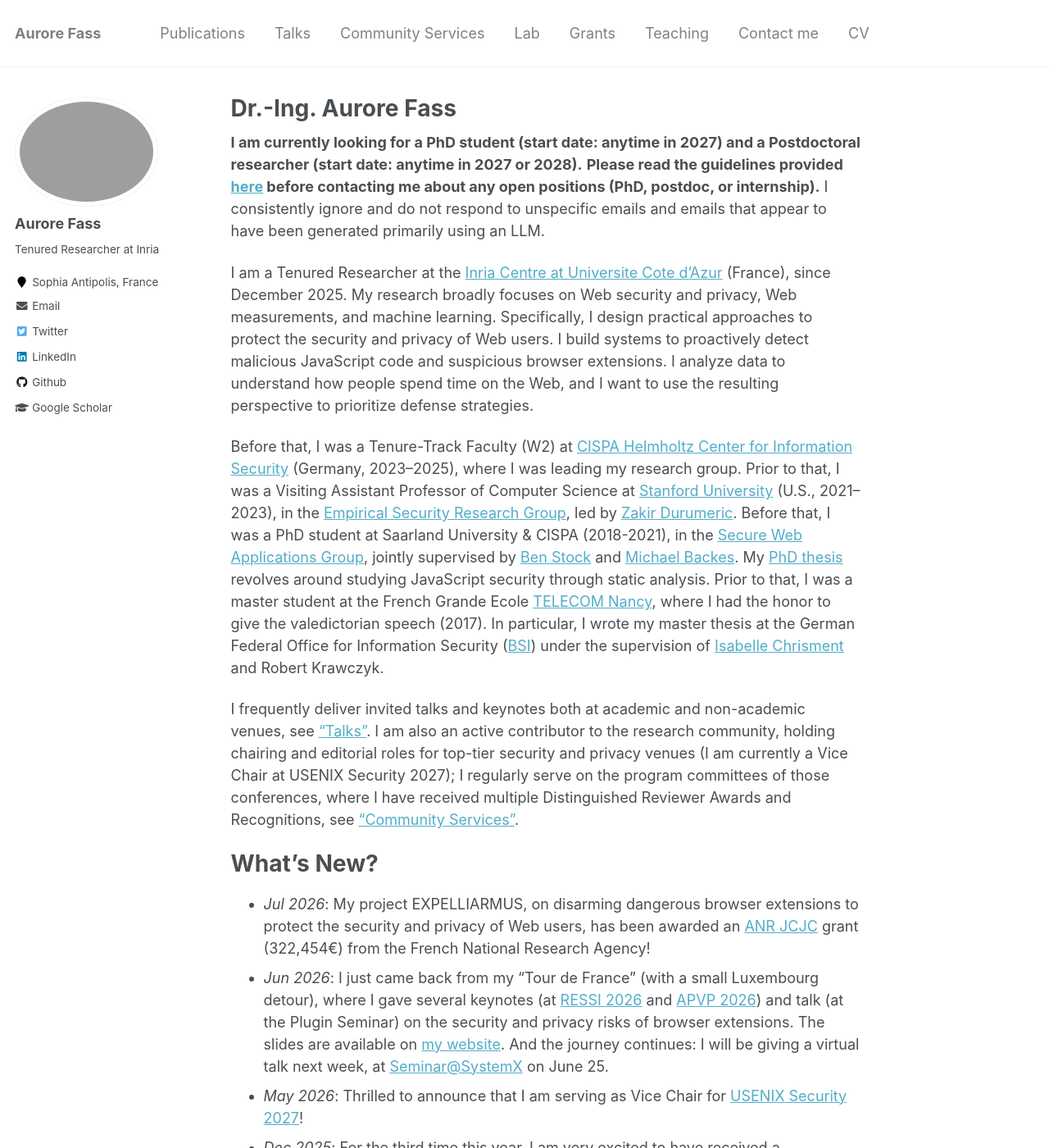
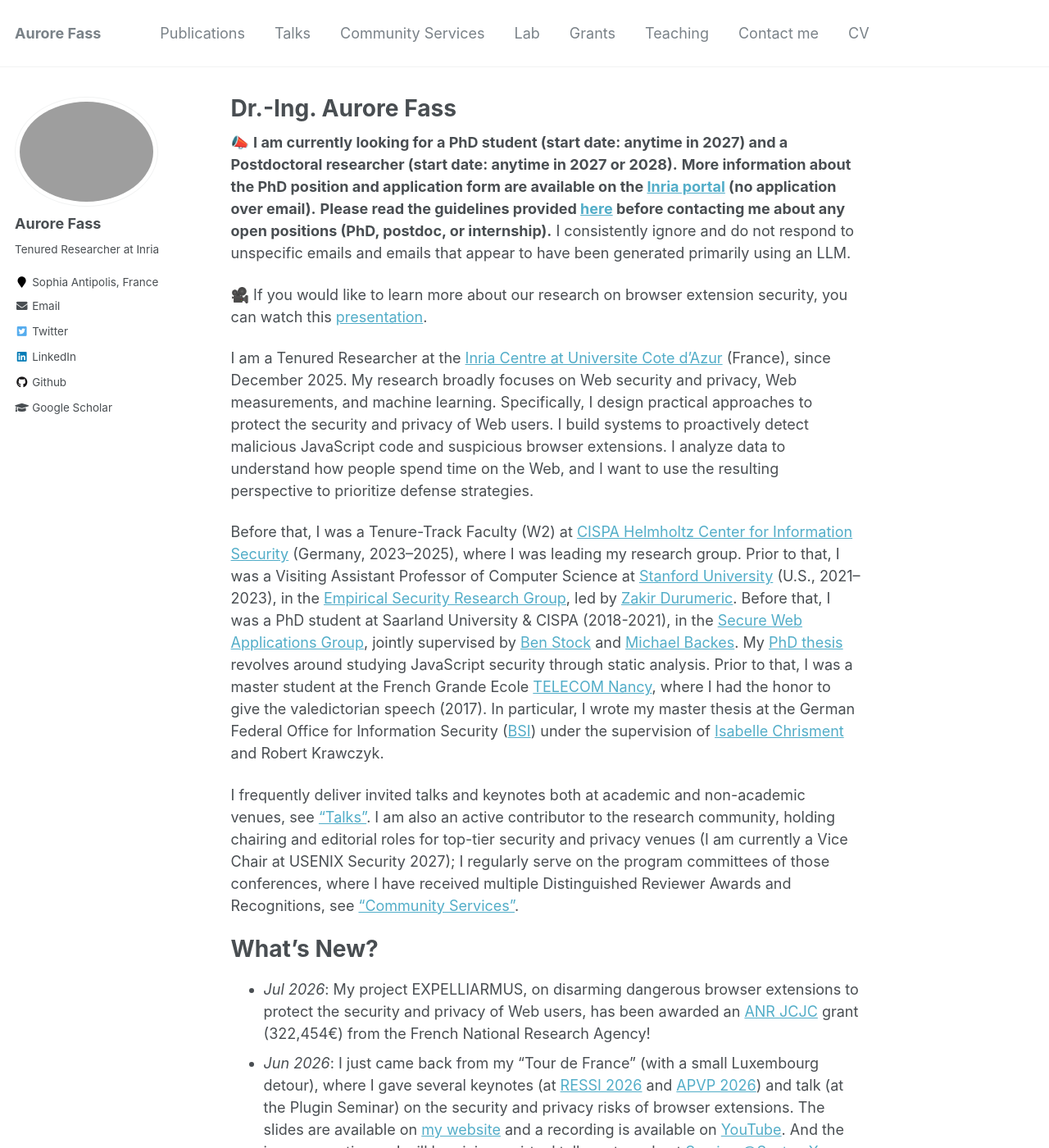
Before and after one commit to Aurore54F/aurore54f.github.io, a Jekyll site: the page built from _pages/about.md, in a window 1280 px wide and 1400 px high. Shown: the whole window at 82% size. Built offline with Jekyll 4.4.1, drawn with Linux system fonts in a browser that asks for light colours.

Commit message:
Added the Inria job portal link

```diff
--- a/_pages/about.md
+++ b/_pages/about.md
@@ -8,8 +8,11 @@ redirect_from:
   - /about.html
 ---
 
-**I am currently looking for a PhD student (start date: anytime in 2027) and a Postdoctoral researcher (start date: anytime in 2027 or 2028).**
+📣 **I am currently looking for a PhD student (start date: anytime in 2027) and a Postdoctoral researcher (start date: anytime in 2027 or 2028).**
+**More information about the PhD position and application form are available on the [Inria portal](https://recrutement.inria.fr/public/classic/en/offres/2026-10612) (no application over email).**
 **Please read the guidelines provided [here](https://aurore54f.github.io/contact/) before contacting me about any open positions (PhD, postdoc, or internship).** I consistently ignore and do not respond to unspecific emails and emails that appear to have been generated primarily using an LLM.
+
+🎥 If you would like to learn more about our research on browser extension security, you can watch this [presentation](https://www.youtube.com/watch?v=MnxuXjtuQ3c).
 
 
 I am a Tenured Researcher at the [Inria Centre at Universite Cote d'Azur](https://www.inria.fr/en/inria-centre-universite-cote-azur) (France), since December 2025.
@@ -26,7 +29,7 @@ I frequently deliver invited talks and keynotes both at academic and non-academi
 What's New?
 ======
 - _Jul 2026_: My project EXPELLIARMUS, on disarming dangerous browser extensions to protect the security and privacy of Web users, has been awarded an [ANR JCJC](https://anr.fr/fileadmin/aap/2026/selection/aapg-2026-selection.pdf) grant (322,454€) from the French National Research Agency!
-- _Jun 2026_: I just came back from my "Tour de France" (with a small Luxembourg detour), where I gave several keynotes (at [RESSI 2026](https://ressi2026.sciencesconf.org/program) and [APVP 2026](https://apvp2026.sciencesconf.org/program)) and talk (at the Plugin Seminar) on the security and privacy risks of browser extensions. The slides are available on [my website](https://aurore54f.github.io/publications/). And the journey continues: I will be giving a virtual talk next week, at [Seminar@SystemX](https://www.irt-systemx.fr/evenement/seminarsystemx-anime-par-aurore-fass/) on June 25.
+- _Jun 2026_: I just came back from my "Tour de France" (with a small Luxembourg detour), where I gave several keynotes (at [RESSI 2026](https://ressi2026.sciencesconf.org/program) and [APVP 2026](https://apvp2026.sciencesconf.org/program)) and talk (at the Plugin Seminar) on the security and privacy risks of browser extensions. The slides are available on [my website](https://aurore54f.github.io/publications/) and a recording is available on [YouTube](https://www.youtube.com/watch?v=MnxuXjtuQ3c). And the journey continues: I will be giving a virtual talk next week, at [Seminar@SystemX](https://www.irt-systemx.fr/evenement/seminarsystemx-anime-par-aurore-fass/) on June 25.
 - _May 2026_: Thrilled to announce that I am serving as Vice Chair for [USENIX Security 2027](https://www.usenix.org/conference/usenixsecurity27)!
 - _Dec 2025_: For the third time this year, I am very excited to have received a Distinguished Reviewer Award, this time at ACSAC 2025! I was in three PCs in 2025 (USENIX Security, ACM CCS, and ACSAC), and I got a Top Reviewer Award for each!
 - _Dec 2025_: Incredibly excited to share that I have joined the [Inria Centre at Universite Cote d'Azur](https://www.inria.fr/en/inria-centre-universite-cote-azur) as a Tenured Researcher! I will continue my research on Web Security & Privacy, with a specific focus on JavaScript (in)security and browser extensions. At Inria, I will be creating a new research team together with [Nataliia Bielova](https://www-sop.inria.fr/members/Nataliia.Bielova/).
```
Also changed, not shown: _pages/contact.md (+2 -0 lines), _pages/lab.md (+1 -0 lines), _pages/talks.md (+2 -1 lines).
